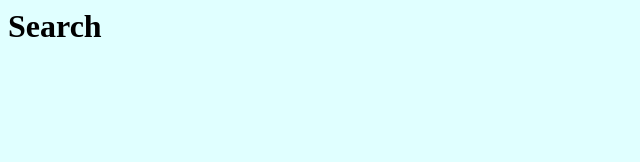
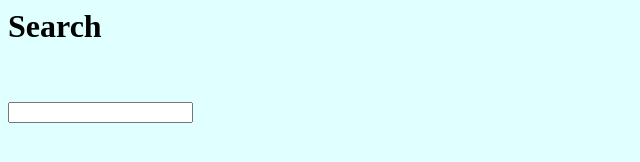
Before and after one commit to sambuccid/hulipaa, a website: page demo_website/search.html in a window 1280 px wide. Shown: the whole page, without its empty margins (0-640 px from the left). Drawn offline with Linux system fonts and the light colour scheme.

Commit message:
searchbar - added searchbar and textarea AC1

```diff
--- a/demo_website/search.html
+++ b/demo_website/search.html
@@ -8,6 +8,6 @@
 <body>
     <h1>Search</h1>
     <br><br>
-
+    <div class="sws_searchbar"></div>
 </body
 </html>
--- a/frontend/static-website-search.js
+++ b/frontend/static-website-search.js
@@ -1 +1,20 @@
-console.log("aaa")
+window.addEventListener('DOMContentLoaded', () => {
+    const searchDivs = document.getElementsByClassName("sws_searchbar")
+
+    for(let i=0; i<searchDivs.length; i++){
+        loadSearchbar(searchDivs[i])
+    }
+
+    function loadSearchbar(searchDiv){
+        const textarea = document.createElement("input");
+
+        searchDiv.appendChild(textarea)
+        // result.classList.add("hiddenSong");
+        // result.onclick=onOpenSong;
+
+        // const title = document.createElement("h1");
+        // const titleTxt = document.createTextNode(songTitle);
+        // title.appendChild(titleTxt);
+        // result.appendChild(title);
+    }
+});
```
Also changed, not shown: stories/search_bar.md (+2 -0 lines).
